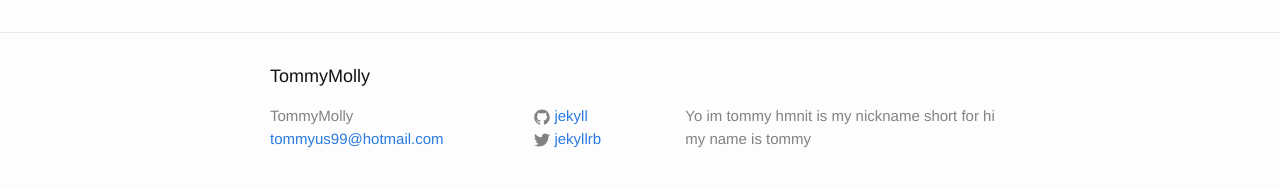
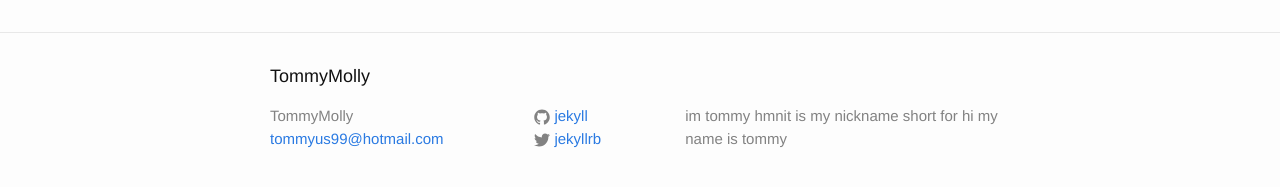
Before and after one commit to hmnit/hmnit.github.io, a Jekyll site: the page built from index.html, in a window 1280 px wide. Shown: the part 264-451 px from the top of the page. Built offline with Jekyll 4.4.1, drawn with Linux system fonts in a browser that asks for light colours.

```diff
--- a/_config.yml
+++ b/_config.yml
@@ -12,7 +12,7 @@
 title: TommyMolly
 email: tommyus99@hotmail.com
 description: > # this means to ignore newlines until "baseurl:"
- Yo im tommy
+ im tommy
  hmnit is my nickname
  short for hi my name is tommy
 baseurl: "" # the subpath of your site, e.g. /blog
```
